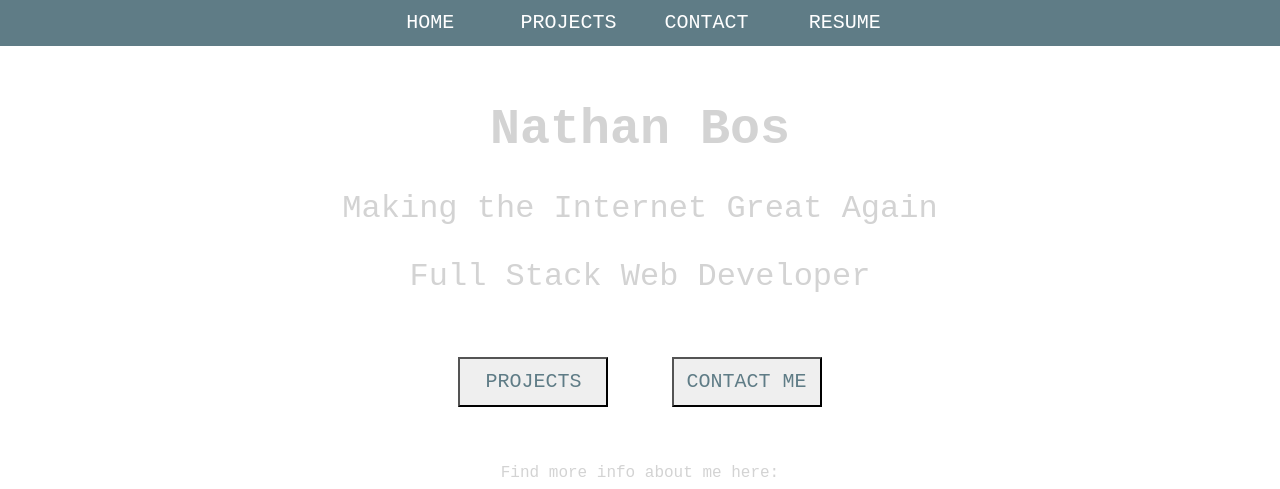
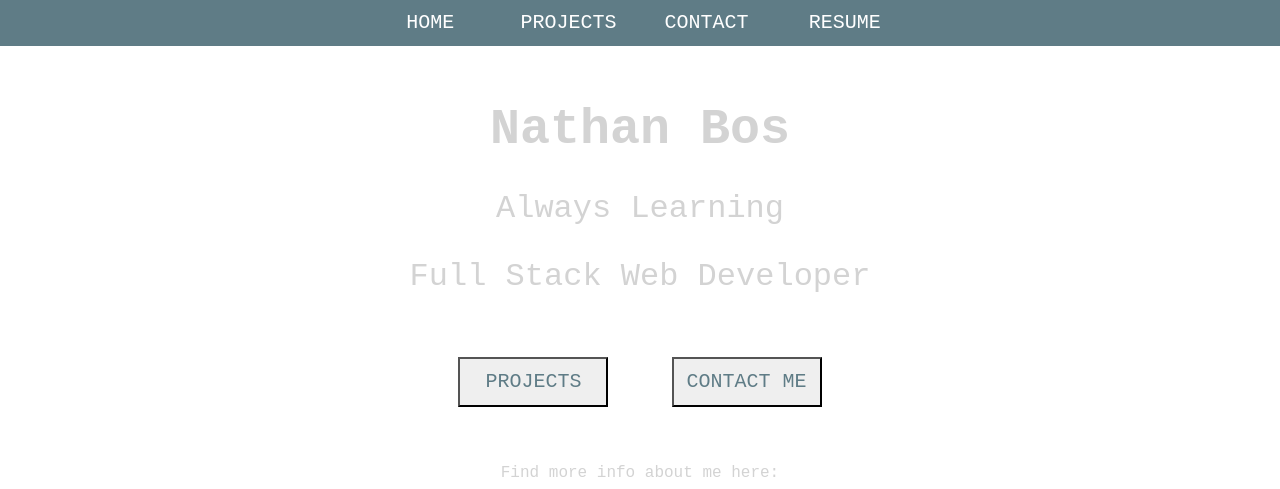
Before and after one commit to nbos17/nateb31, a plain HTML site: page index.html in a window 1280 px wide. Shown: the top 489 px of the page. Drawn offline with nearby package versions, Linux system fonts and the light colour scheme.

Commit message:
Update index.html

```diff
--- a/index.html
+++ b/index.html
@@ -40,7 +40,7 @@
 	<div class="container">
 
 		<h1 class="main">Nathan Bos</h1>
-		<h2 class="description">Making the Internet Great Again</h2>
+		<h2 class="description">Always Learning</h2>
 		<h2 class="description">Full Stack Web Developer</h2>
 		<button class="projects" id="projectPage">Projects</button>
 		<button class="projects" id="contactMe">Contact Me</a></button>
```
